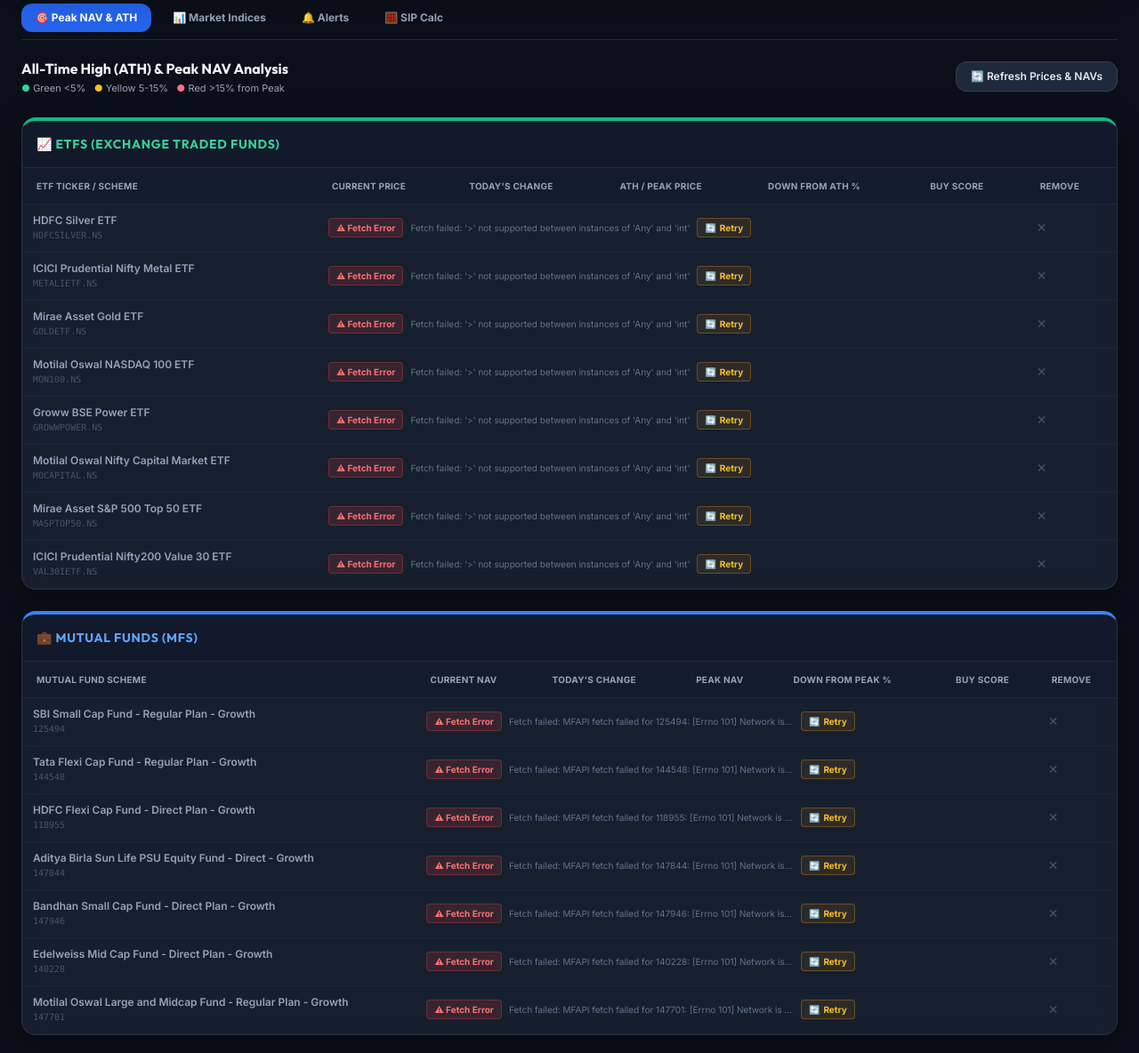
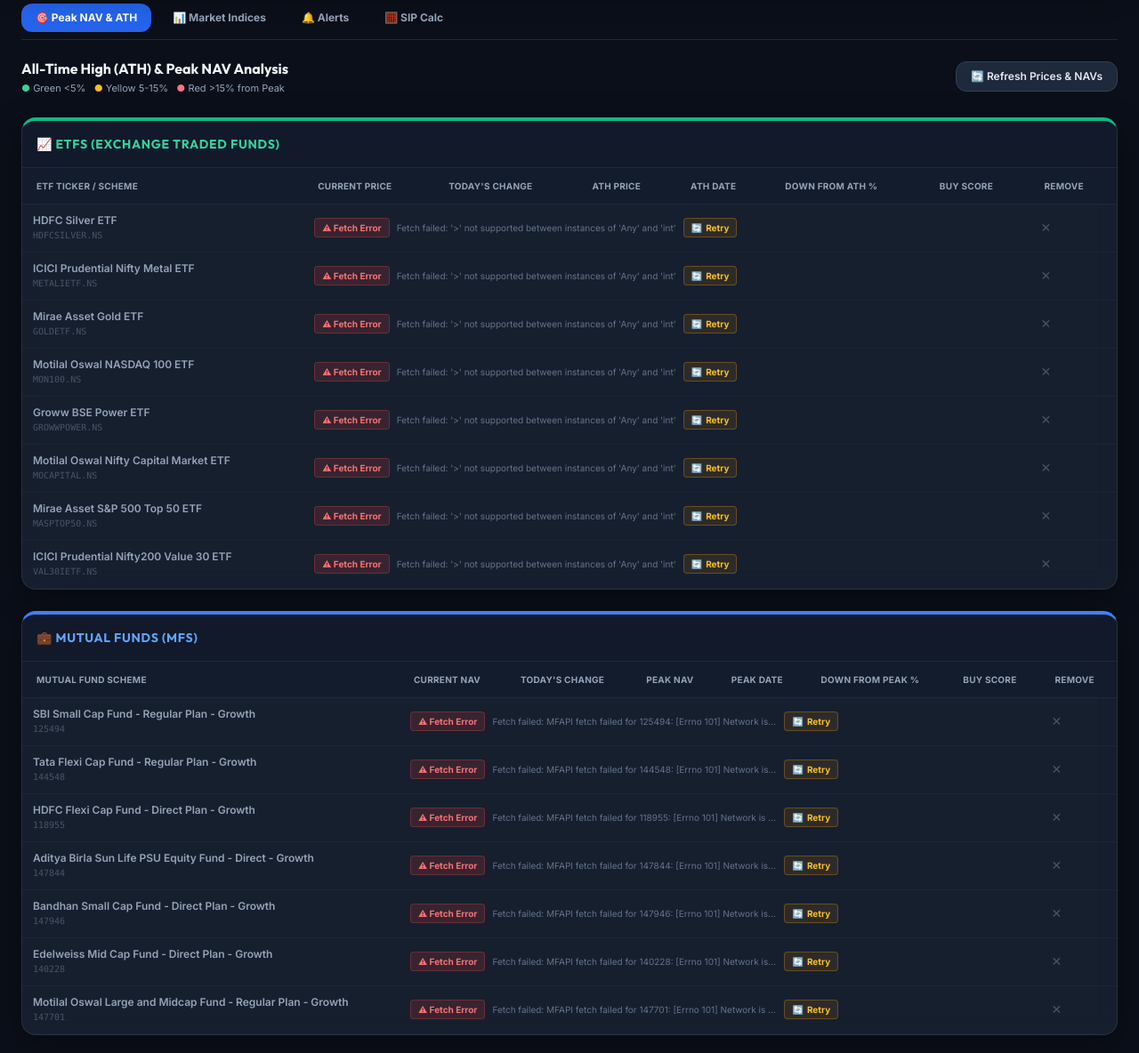
Before and after one commit to hdt003/etf-sip-analyzer, a FastAPI app: page / in a window 1280 px wide. Shown: the part 249-1433 px from the top of the page at 89% size. Run offline with FastAPI, Linux system fonts and the light colour scheme; data that the repository does not hold is empty; parts of the project's set-up code (start-up, migrations or seed data) failed here and were passed over; some libraries are stand-ins or nearby versions.

Commit message:
fixed code

```diff
--- a/backend/app/api/v1/indices.py
+++ b/backend/app/api/v1/indices.py
@@ -32,11 +32,11 @@ INDICES = [
     },
     {
         "key": "niftymidcap150",
-        "ticker": "^NSMIDCP",
-        "fallback_ticker": "NIFTYMIDCAP150.NS",
+        "ticker": "NIFTYMIDCAP150.NS",
+        "fallback_ticker": "^NSMIDCP",
         "display_name": "Nifty Midcap 150",
         "label": "NIFTY MIDCAP 150",
-        "description": "150 mid-cap companies ranked 101–250 by market cap",
+        "description": "150 mid-cap companies ranked 101-250 by market cap",
         "color": "violet",
     },
     {
@@ -65,10 +65,9 @@ def _fetch_index(ticker_symbol: str, fallback: str | None = None) -> Dict[str, A
     """Fetch index data via yfinance. Tries multiple history periods as fallback."""
     candidates = [ticker_symbol] + ([fallback] if fallback else [])
     # Try progressively shorter periods if 'max' is not available for some indices
-    PERIODS = ["max", "5y", "2y", "1y"]
-
     for sym in candidates:
-        for period in PERIODS:
+        periods = ["5d", "1d"] if sym == "^CNXSC" else ["max", "5y", "2y", "1y", "5d", "1d"]
+        for period in periods:
             try:
                 ticker = yf.Ticker(sym)
                 hist = ticker.history(period=period)
--- a/backend/app/schemas/analytics.py
+++ b/backend/app/schemas/analytics.py
@@ -35,6 +35,7 @@ class PeakAnalysisItem(BaseModel):
     asset_type: str
     current_price: float
     ath_or_peak_nav: float
+    ath_date: Optional[str] = ""
     down_pct: float
     color_status: str  # 'Green' (within 5%), 'Yellow' (5-15%), 'Red' (>15%)
     buy_score: int
--- a/backend/app/services/analytics_service.py
+++ b/backend/app/services/analytics_service.py
@@ -176,6 +176,7 @@ class AnalyticsService:
                 "asset_type": h.asset_type,
                 "current_price": round(cur_price, 4),
                 "ath_or_peak_nav": round(ath_price, 4),
+                "ath_date": mdata.get("ath_date", ""),
                 "down_pct": down_pct,
                 "today_change_pct": today_change_pct,
                 "color_status": color_status,
--- a/frontend/static/js/main.js
+++ b/frontend/static/js/main.js
@@ -93,7 +93,7 @@ function renderPeakTables(items) {
     const mfs = items.filter(x => x.asset_type === "MUTUAL_FUND");
 
     if (etfs.length === 0) {
-        etfTbody.innerHTML = `<tr><td colspan="7" class="px-4 py-8 text-center text-slate-500 text-xs">
+        etfTbody.innerHTML = `<tr><td colspan="8" class="px-4 py-8 text-center text-slate-500 text-xs">
             No ETFs tracked yet.<br><span class="text-emerald-400">Search an ETF (e.g. HDFCSILVER) above to fetch & add</span>
         </td></tr>`;
     } else {
@@ -101,7 +101,7 @@ function renderPeakTables(items) {
     }
 
     if (mfs.length === 0) {
-        mfTbody.innerHTML = `<tr><td colspan="7" class="px-4 py-8 text-center text-slate-500 text-xs">
+        mfTbody.innerHTML = `<tr><td colspan="8" class="px-4 py-8 text-center text-slate-500 text-xs">
             No Mutual Funds tracked yet.<br><span class="text-blue-400">Search a Mutual Fund (e.g. SBI Small Cap) above to fetch & add</span>
         </td></tr>`;
     } else {
@@ -137,7 +137,7 @@ function createRowHTML(item, isRetryRow = false) {
                 <div class="font-semibold text-slate-400 text-xs leading-tight">${item.name}</div>
                 <div class="text-[10px] text-slate-600 font-mono mt-0.5">${item.symbol_or_code}</div>
             </td>
-            <td colspan="4" class="px-3 py-2.5">
+            <td colspan="5" class="px-3 py-2.5">
                 <div class="flex items-center gap-2 flex-wrap">
                     <span class="badge-red text-[10px] px-2 py-0.5 rounded font-bold">⚠ Fetch Error</span>
                     <span class="text-[10px] text-slate-500 leading-tight max-w-[160px] md:max-w-xs truncate" title="${item.score_reasons || ''}">${item.score_reasons || 'Connection timeout'}</span>
@@ -165,6 +165,7 @@ function createRowHTML(item, isRetryRow = false) {
                 <span class="${todayColor} text-xs font-semibold">${todaySign} ${Math.abs(todayPct).toFixed(2)}%</span>
             </td>
             <td class="px-3 md:px-4 py-3 text-slate-300 text-xs whitespace-nowrap col-ath">${fmtNav(item.ath_or_peak_nav)}</td>
+            <td class="px-3 md:px-4 py-3 text-slate-400 text-xs font-mono whitespace-nowrap col-date">${item.ath_date || '—'}</td>
             <td class="px-3 md:px-4 py-3 whitespace-nowrap col-down">
                 <span class="${dipBadge} text-xs px-2.5 py-1 rounded-full font-bold">-${item.down_pct}%</span>
             </td>
--- a/frontend/templates/index.html
+++ b/frontend/templates/index.html
@@ -102,14 +102,15 @@
                                 <th class="px-3 md:px-4 py-3 col-name">ETF Ticker / Scheme</th>
                                 <th class="px-3 md:px-4 py-3 col-price">Current Price</th>
                                 <th class="px-3 md:px-4 py-3 col-today">Today's Change</th>
-                                <th class="px-3 md:px-4 py-3 col-ath">ATH / Peak Price</th>
+                                <th class="px-3 md:px-4 py-3 col-ath">ATH Price</th>
+                                <th class="px-3 md:px-4 py-3 col-date">ATH Date</th>
                                 <th class="px-3 md:px-4 py-3 col-down">Down from ATH %</th>
                                 <th class="px-3 md:px-4 py-3 col-score">Buy Score</th>
                                 <th class="px-3 md:px-4 py-3 col-remove">Remove</th>
                             </tr>
                         </thead>
                         <tbody id="etf-analysis-tbody">
-                            <tr><td colspan="7" class="px-4 py-8 text-center text-slate-500 text-xs">Loading ETFs...</td></tr>
+                            <tr><td colspan="8" class="px-4 py-8 text-center text-slate-500 text-xs">Loading ETFs...</td></tr>
                         </tbody>
                     </table>
                 </div>
@@ -128,13 +129,14 @@
                                 <th class="px-3 md:px-4 py-3 col-price">Current NAV</th>
                                 <th class="px-3 md:px-4 py-3 col-today">Today's Change</th>
                                 <th class="px-3 md:px-4 py-3 col-ath">Peak NAV</th>
+                                <th class="px-3 md:px-4 py-3 col-date">Peak Date</th>
                                 <th class="px-3 md:px-4 py-3 col-down">Down from Peak %</th>
                                 <th class="px-3 md:px-4 py-3 col-score">Buy Score</th>
                                 <th class="px-3 md:px-4 py-3 col-remove">Remove</th>
                             </tr>
                         </thead>
                         <tbody id="mf-analysis-tbody">
-                            <tr><td colspan="7" class="px-4 py-8 text-center text-slate-500 text-xs">Loading Mutual Funds...</td></tr>
+                            <tr><td colspan="8" class="px-4 py-8 text-center text-slate-500 text-xs">Loading Mutual Funds...</td></tr>
                         </tbody>
                     </table>
                 </div>
```
